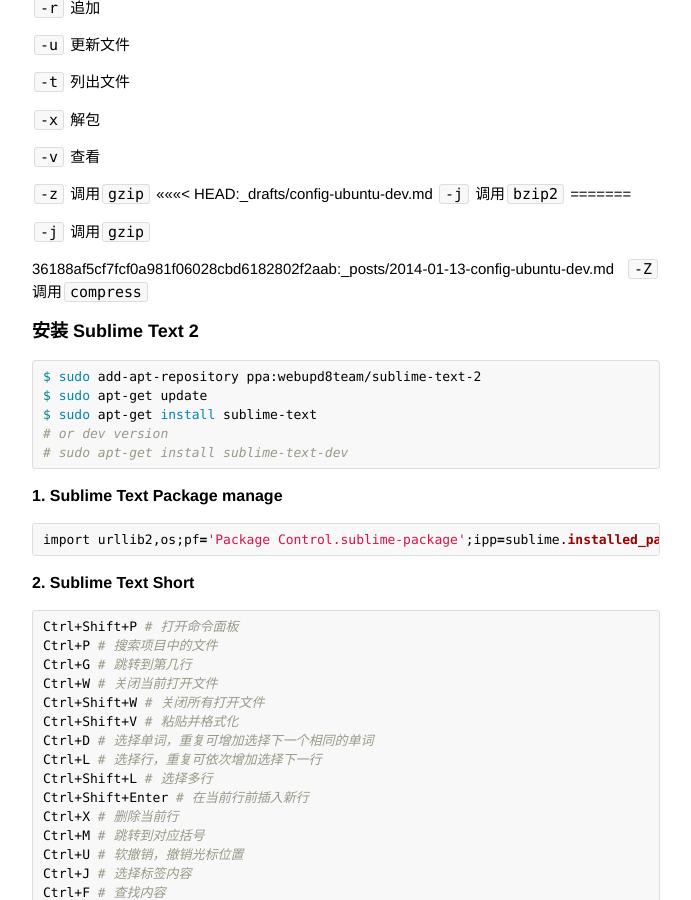
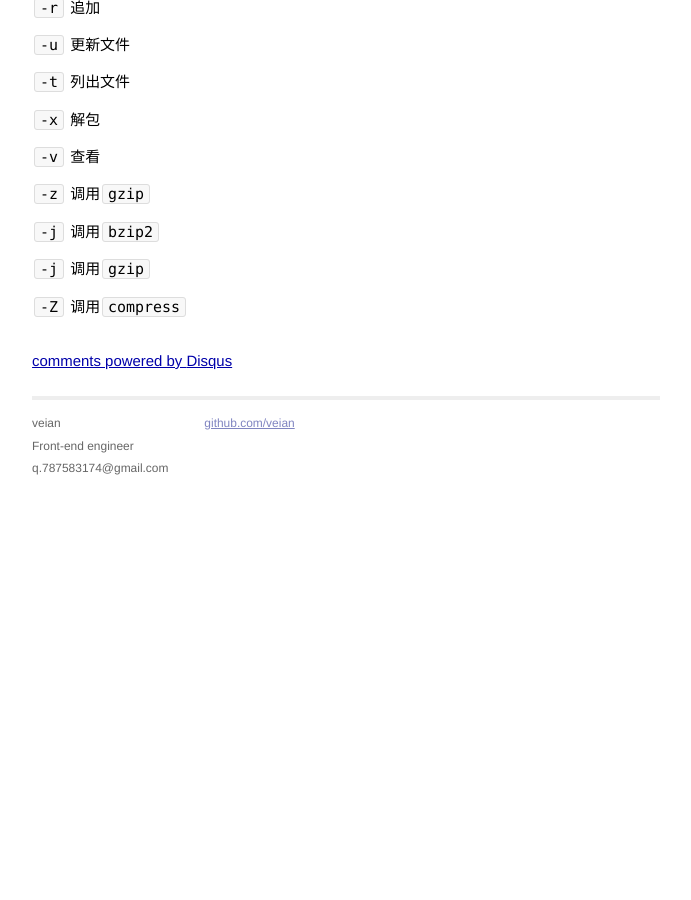
Before and after one commit to veian/veian.github.io, a Jekyll site: the page built from _posts/2014-01-13-config-ubuntu-dev.md, in a window 1280 px wide and 900 px high, scrolled down 741 px. Shown: the whole window, without its empty margins (294-985 px from the left). Built offline with Jekyll 4.4.1, drawn with Linux system fonts in a browser that asks for light colours; Markdown is read by kramdown in place of the engine named in the settings; comment, search, counter and statistics services are not loaded; after the commit the page ends 1232 px from its top, so only the background shows below that; some of the changed text lies outside the part shown.

Commit message:
new post

````diff
--- a/_posts/2014-01-13-config-ubuntu-dev.md
+++ b/_posts/2014-01-13-config-ubuntu-dev.md
@@ -53,80 +53,9 @@
 
 
 `-z` 调用`gzip`
-<<<<<<< HEAD:_drafts/config-ubuntu-dev.md
+
 `-j` 调用`bzip2`
-=======
 
 `-j` 调用`gzip`
 
->>>>>>> 36188af5cf7fcf0a981f06028cbd6182802f2aab:_posts/2014-01-13-config-ubuntu-dev.md
 `-Z` 调用`compress`
-
-## 安装 Sublime Text 2
-
-``` sh
-$ sudo add-apt-repository ppa:webupd8team/sublime-text-2
-$ sudo apt-get update
-$ sudo apt-get install sublime-text
-# or dev version
-# sudo apt-get install sublime-text-dev
-```
-
-### 1. Sublime Text Package manage
-
-``` python
-import urllib2,os;pf='Package Control.sublime-package';ipp=sublime.installed_packages_path();os.makedirs(ipp) if not os.path.exists(ipp) else None;open(os.path.join(ipp,pf),'wb').write(urllib2.urlopen('http://sublime.wbond.net/'+pf.replace(' ','%20')).read())
-```
-
-### 2. Sublime Text Short
-
-``` sh
-Ctrl+Shift+P # 打开命令面板
-Ctrl+P # 搜索项目中的文件
-Ctrl+G # 跳转到第几行
-Ctrl+W # 关闭当前打开文件
-Ctrl+Shift+W # 关闭所有打开文件
-Ctrl+Shift+V # 粘贴并格式化
-Ctrl+D # 选择单词，重复可增加选择下一个相同的单词
-Ctrl+L # 选择行，重复可依次增加选择下一行
-Ctrl+Shift+L # 选择多行
-Ctrl+Shift+Enter # 在当前行前插入新行
-Ctrl+X # 删除当前行
-Ctrl+M # 跳转到对应括号
-Ctrl+U # 软撤销，撤销光标位置
-Ctrl+J # 选择标签内容
-Ctrl+F # 查找内容
-Ctrl+Shift+F # 查找并替换
-Ctrl+H # 替换
-Ctrl+R # 前往 method
-Ctrl+N # 新建窗口
-Ctrl+K+B # 开关侧栏
-Ctrl+Shift+M # 选中当前括号内容，重复可选着括号本身
-Ctrl+F2 # 设置/删除标记
-Ctrl+/ # 注释当前行
-Ctrl+Shift+/ # 当前位置插入注释
-Ctrl+Alt+/ # 块注释，并Focus到首行，写注释说明用的
-Ctrl+Shift+A # 选择当前标签前后，修改标签用的
-F11 # 全屏
-Shift+F11 # 全屏免打扰模式，只编辑当前文件
-Alt+F3 # 选择所有相同的词
-Alt+. # 闭合标签
-Alt+Shift+数字 # 分屏显示
-Alt+数字 # 切换打开第N个文件
-Shift+右键拖动 # 光标多不，用来更改或插入列内容
-鼠标的前进后退键可切换Tab文件
-按Ctrl，依次点击或选取，可需要编辑的多个位置
-按Ctrl+Shift+上下键，可替换行
-```
-
-### 3. Some Package
-
-```
-Emmet
-SideBarEnhancements
-Syntax Highlighting for Sass
-```
-
-更多：[http://www.webupd8.org/2011/03/sublime-text-2-ubuntu-ppa.html](http://www.webupd8.org/2011/03/sublime-text-2-ubuntu-ppa.html)
-
-Sublime Text 2 不能输入中文
````
Also changed, not shown: _posts/2014-01-16-sublime-text.md (added, +131 -0 lines).
